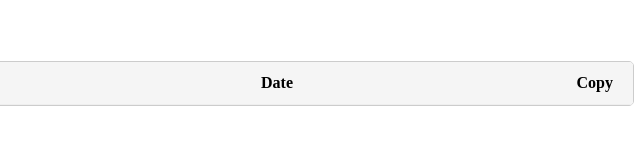
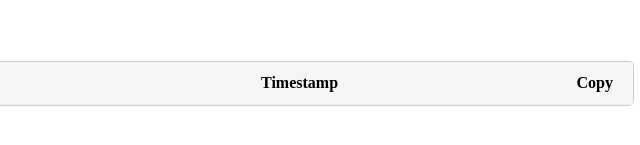
Before and after one commit to anosidium/Project-Shared-Bookmarks, a website with bundled scripts: page index.html in a window 1280 px wide. Shown: the part 197-342 px from the top of the page, 640-1280 px from the left. Built offline with nearby package versions, Linux system fonts and the light colour scheme.

Commit message:
Amend Date to Timestamp

```diff
--- a/index.html
+++ b/index.html
@@ -40,7 +40,7 @@
       <div class="bookmark-row header">
         <div class="cell title">Title</div>
         <div class="cell description">Description</div>
-        <div class="cell date">Date</div>
+        <div class="cell date">Timestamp</div>
         <div class="cell action">Copy</div>
       </div>
 
```
